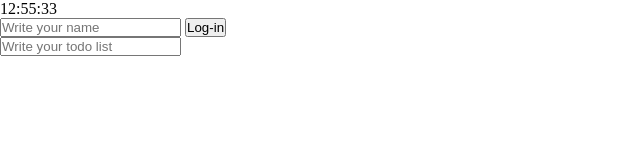
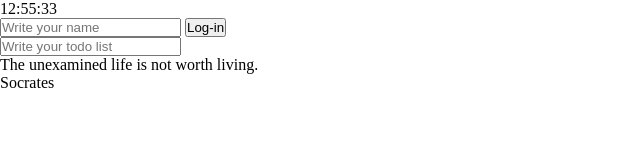
Before and after one commit to Jin-Mook/toDo-Page, a plain HTML site: page index.html in a window 1280 px wide. Shown: the whole page, without its empty margins (0-640 px from the left). Drawn offline with Linux system fonts and the light colour scheme.

Commit message:
add wise-saying

```diff
--- a/index.html
+++ b/index.html
@@ -27,9 +27,13 @@
             </div>
         </div>
 
+        <div id="wise-saying">
+
+        </div>
+
     </div>
 
-
+    <script src="javascript/wiseSaying.js"></script>
     <script src="javascript/clock.js"></script>
     <script src="javascript/login.js"></script>
     <script src="javascript/todo.js"></script>
--- /dev/null
+++ b/javascript/wiseSaying.js
@@ -0,0 +1,35 @@
+// 랜덤으로 명언 선택해주는 파일
+const wiseSayingDiv = document.querySelector("#wise-saying");
+
+const wiseSaying = [
+    {
+        saying: "Be gentle with the young.",
+        name: "Juvenal"
+    },
+    {
+        saying: "Life is just one damned thing after another",
+        name: "Elbert Hubbard"
+    },
+    {
+        saying: "Wish not so much to live long as to live well.",
+        name: "Benjamin Franklin"
+    },
+    {
+        saying: "Life is a long lesson in humility.",
+        name: "James M. Barrie"
+    },
+    {
+        saying: "The unexamined life is not worth living.",
+        name: "Socrates"
+    }
+]
+
+const index = Math.floor(Math.random() * wiseSaying.length)
+
+const pSaying = document.createElement("p");
+pSaying.textContent = wiseSaying[index].saying;
+const pName = document.createElement("p");
+pName.textContent = wiseSaying[index].name;
+
+wiseSayingDiv.append(pSaying);
+wiseSayingDiv.append(pName);
```
